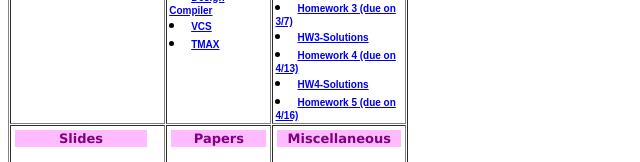
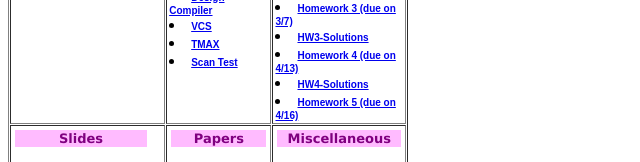
Before and after one commit to Meow-pilli/Testing-and-Testable-Design, a plain HTML site: page index.html in a window 1280 px wide. Shown: the part 220-382 px from the top of the page, 0-640 px from the left. Drawn offline with Linux system fonts and the light colour scheme.

Commit message:
scan test

```diff
--- a/index.html
+++ b/index.html
@@ -123,6 +123,9 @@
 
                 <li><a target="_blank" rel="noopener noreferrer" href="synopsys/synopsys_user_guide_tmax.pdf">
                 <font size="1" face="Arial"><strong>TMAX</strong></font></a>
+
+                <li><a target="_blank" rel="noopener noreferrer" href="synopsys/Scan_test_tutorial.pdf">
+                  <font size="1" face="Arial"><strong>Scan Test</strong></font></a>
 
              </p>
           </td>
```
